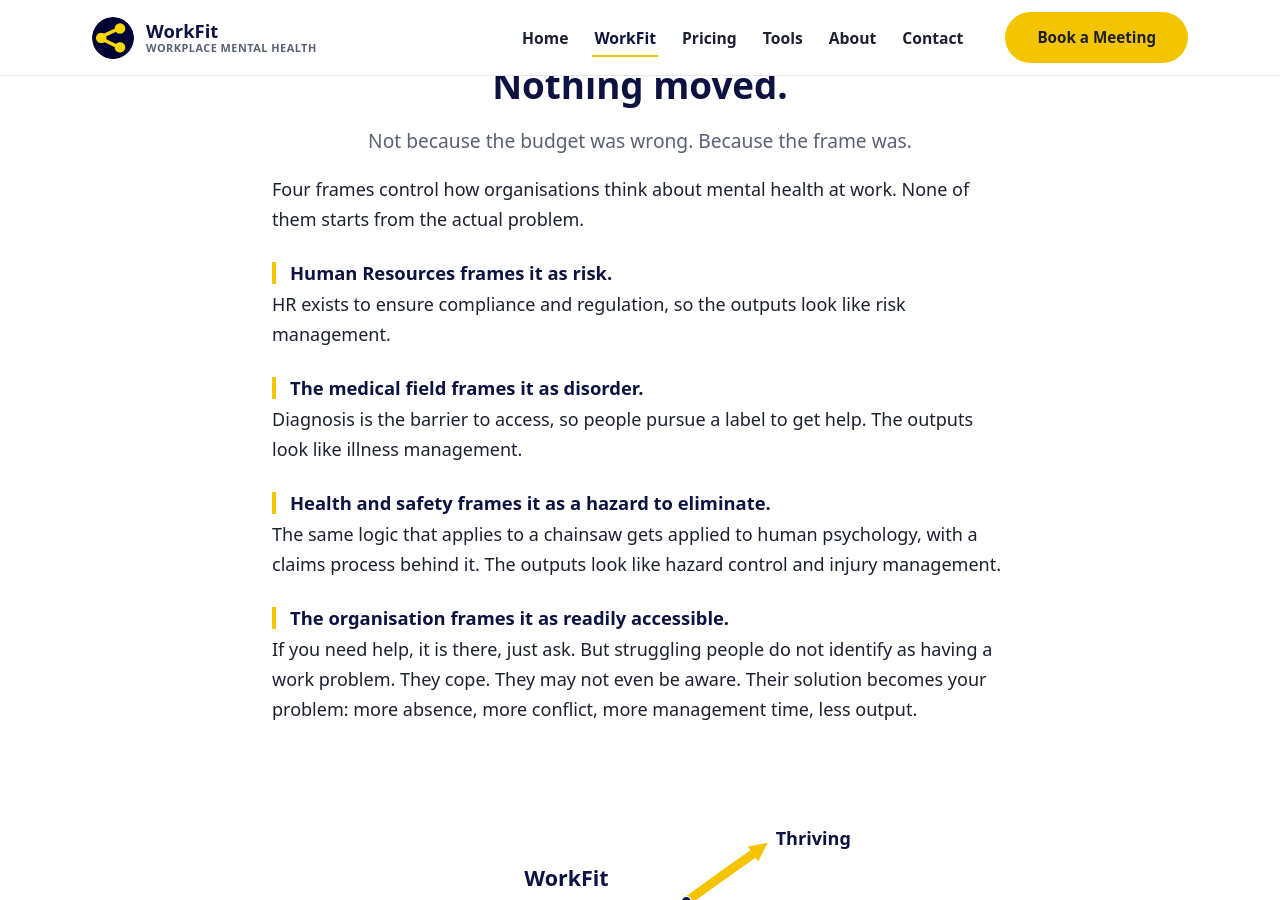
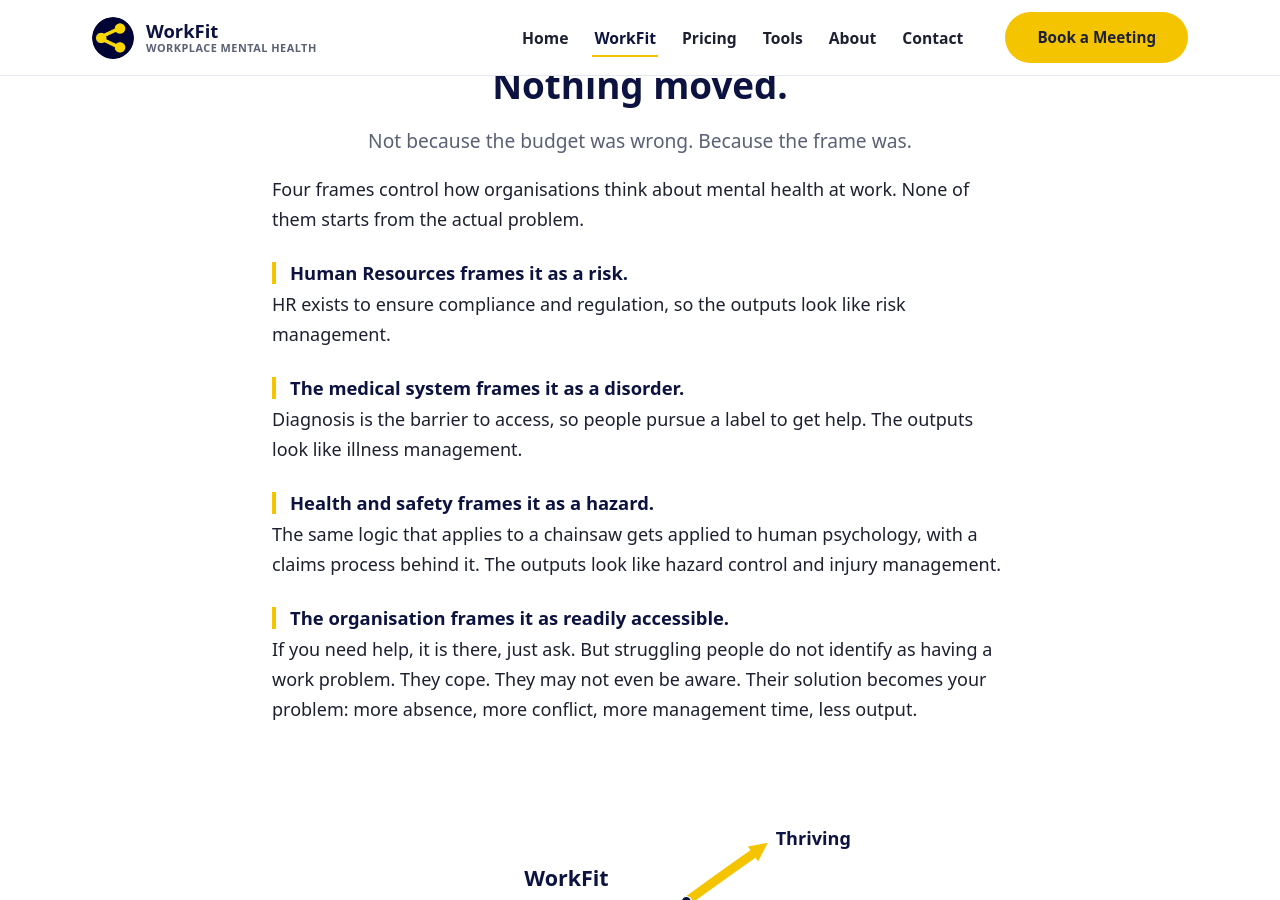
Before and after one commit to RobMaisey/workfit-site, a Jekyll site: the page built from workfit.html, in a window 1280 px wide and 900 px high, scrolled down 755 px. Built offline with Jekyll 4.4.1, drawn with Linux system fonts in a browser that asks for light colours.

Commit message:
Wording: consistent articles in WorkFit frames; plural hero triplet
Hero now reads "HR sees risks. Medicine sees disorders. Safety sees hazards."
Frames now read consistently as "...as a risk/disorder/hazard"; "medical
field" becomes "the medical system".

Co-Authored-By: Claude Opus 4.8 (1M context) <noreply@anthropic.com>

```diff
--- a/index.html
+++ b/index.html
@@ -9,7 +9,7 @@ permalink: /
   <div class="container">
     <p class="eyebrow" style="color:var(--gold);">Workplace mental health, reframed</p>
     <h1>An operational solution to an operational problem</h1>
-    <p>HR sees risk. Medicine sees disorder. Safety sees a hazard. None of them starts with the real problem: people who are not doing well, whose struggles become your absence, conflict, and lost output. WorkFit keeps people well, so personal problems stay personal.</p>
+    <p>HR sees risks. Medicine sees disorders. Safety sees hazards. None of them starts with the real problem: people who are not doing well, whose struggles become your absence, conflict, and lost output. WorkFit keeps people well, so personal problems stay personal.</p>
     <div class="btn-row">
       <a class="btn btn-primary" href="{{ site.booking_url }}" target="_blank" rel="noopener">Book a Meeting</a>
       <a class="btn btn-ghost" href="{{ '/workfit/' | relative_url }}">See how it works</a>
--- a/workfit.html
+++ b/workfit.html
@@ -27,13 +27,13 @@ permalink: /workfit/
   <div class="container narrow" style="margin-top:18px;">
     <p>Four frames control how organisations think about mental health at work. None of them starts from the actual problem.</p>
 
-    <h3 class="frame-title">Human Resources frames it as risk.</h3>
+    <h3 class="frame-title">Human Resources frames it as a risk.</h3>
     <p>HR exists to ensure compliance and regulation, so the outputs look like risk management.</p>
 
-    <h3 class="frame-title">The medical field frames it as disorder.</h3>
+    <h3 class="frame-title">The medical system frames it as a disorder.</h3>
     <p>Diagnosis is the barrier to access, so people pursue a label to get help. The outputs look like illness management.</p>
 
-    <h3 class="frame-title">Health and safety frames it as a hazard to eliminate.</h3>
+    <h3 class="frame-title">Health and safety frames it as a hazard.</h3>
     <p>The same logic that applies to a chainsaw gets applied to human psychology, with a claims process behind it. The outputs look like hazard control and injury management.</p>
 
     <h3 class="frame-title">The organisation frames it as readily accessible.</h3>
```
